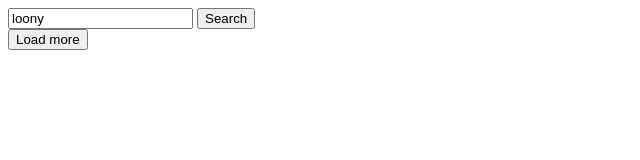
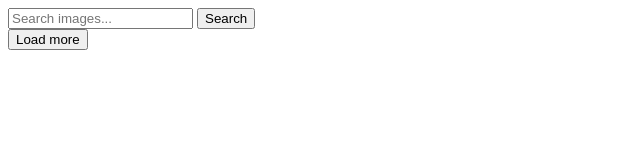
Before and after one commit to BogdanTitsky/goit-js-hw-11, a plain HTML site: page index.html in a window 1280 px wide. Shown: the full height of the page, 0-640 px from the left. Drawn offline with Linux system fonts and the light colour scheme.

Commit message:
Deploying to gh-pages from @ BogdanTitsky/goit-js-hw-11@557c87c220bd832e8e52358af74f9dfa0c9e444c 🚀

```diff
--- a/index.html
+++ b/index.html
@@ -1 +1 @@
-<!DOCTYPE html><html lang="en"><head><meta charset="utf-8"><meta name="viewport" content="width=device-width, initial-scale=1.0"><title>Homework 11</title><link rel="stylesheet" href="/goit-js-hw-11/index.0cd6b476.css"><link rel="stylesheet" href="/goit-js-hw-11/index.9264f813.css"></head><body> <form class="search-form" id="search-form"> <input value="loony" type="text" name="searchQuery" autocomplete="off" placeholder="Search images..."> <button type="submit">Search</button> </form> <div class="gallery">  </div> <button type="button" class="hidden load-more">Load more</button> <script src="/goit-js-hw-11/index.1f1feb9e.js" type="module"></script><script src="/goit-js-hw-11/index.026516d0.js" nomodule="" defer></script> </body></html>
+<!DOCTYPE html><html lang="en"><head><meta charset="utf-8"><meta name="viewport" content="width=device-width, initial-scale=1.0"><title>Homework 11</title><link rel="stylesheet" href="/goit-js-hw-11/index.0cd6b476.css"><link rel="stylesheet" href="/goit-js-hw-11/index.9264f813.css"></head><body> <form class="search-form" id="search-form"> <input type="text" name="searchQuery" autocomplete="off" placeholder="Search images..."> <button type="submit">Search</button> </form> <div class="gallery">  </div> <button type="button" class="hidden load-more">Load more</button> <script src="/goit-js-hw-11/index.1f1feb9e.js" type="module"></script><script src="/goit-js-hw-11/index.026516d0.js" nomodule="" defer></script> </body></html>
```
